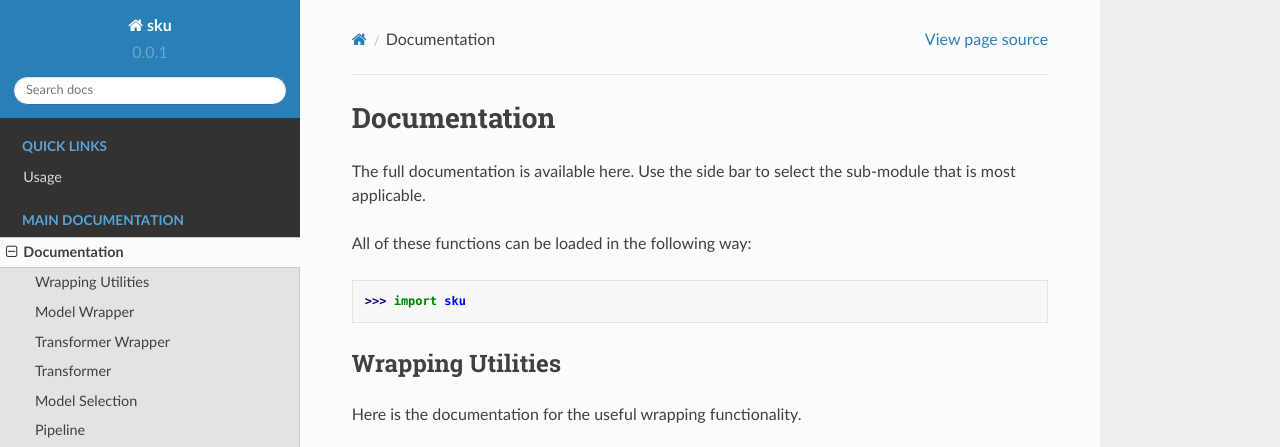
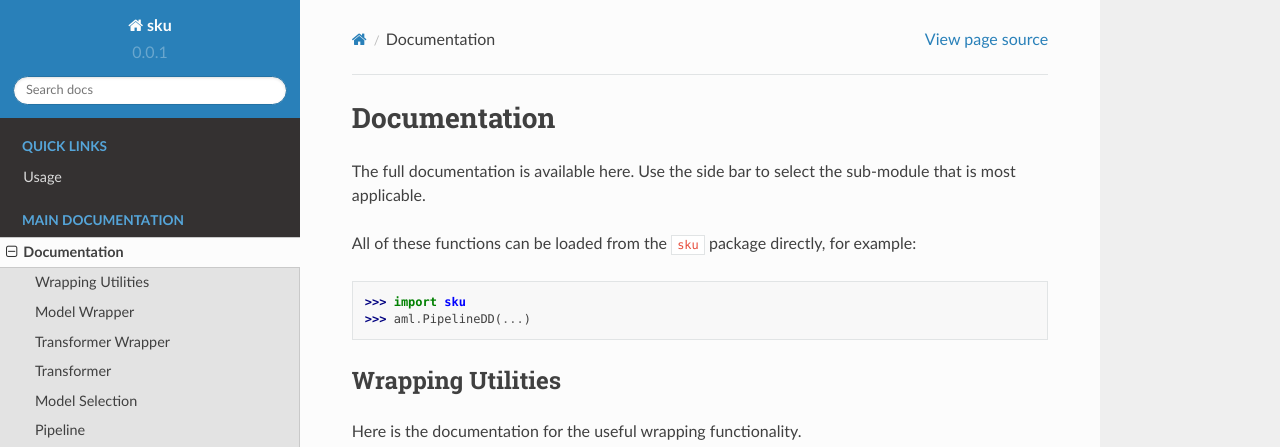
Before and after one commit to alexcapstick/SKPipelineUtils, a Sphinx documentation site: the page built from docs/source/documentation.rst, in a window 1280 px wide and 900 px high, cut to the strip 0-447 px from the top of the window. Built offline with Sphinx 7.4.7 and the Read the Docs theme 2.0.0, drawn with Linux system fonts in a browser that asks for light colours.

Commit message:
Update Docs

```diff
--- a/docs/source/conf.py
+++ b/docs/source/conf.py
@@ -12,7 +12,7 @@ sys.path.insert(0, os.path.abspath("../.."))
 MOCK_MODULES = [
     "aml",
     "aml.preprocessing.transformation_functions",
-    "aml.utils.parallel",
+    "aml.parallel.parallel",
     ]
 for mod_name in MOCK_MODULES:
     sys.modules[mod_name] = mock.Mock()
--- a/docs/source/documentation.rst
+++ b/docs/source/documentation.rst
@@ -4,9 +4,11 @@ Documentation
 
 The full documentation is available here. Use the side bar to select the sub-module that is most applicable.
 
-All of these functions can be loaded in the following way::
+All of these functions can be loaded from the :code:`sku` package directly, for example::
 
-	>>> import sku
+   >>> import sku
+   >>> aml.PipelineDD(...)
+
 
 
 
```
Also changed, not shown: 1 other file.
